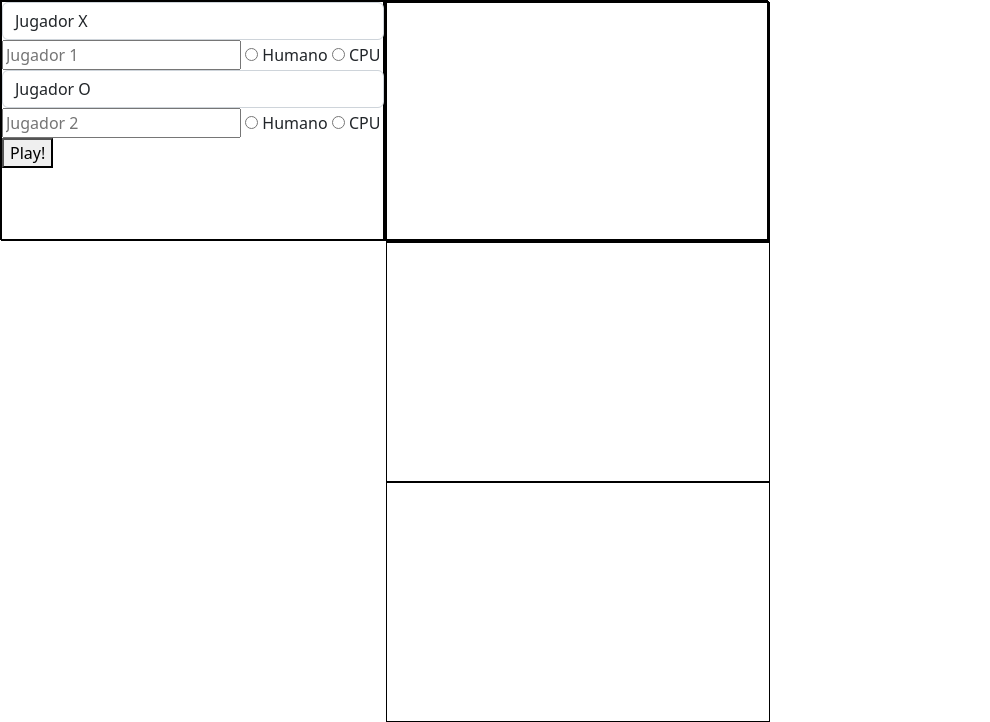
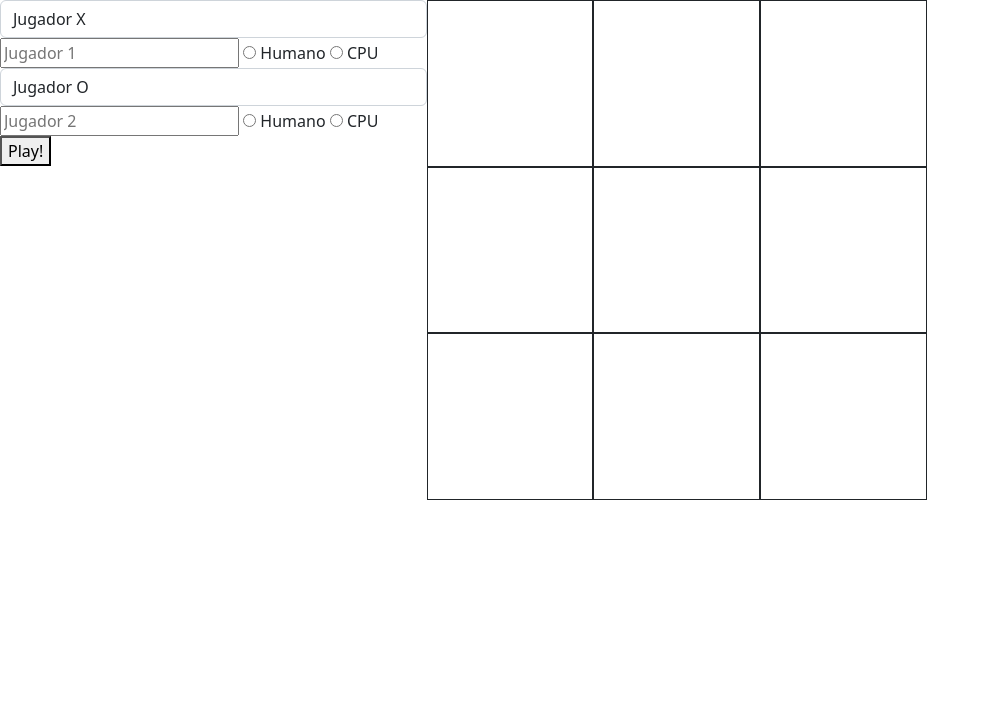
Before and after one commit to AlexRicartR/Tic-Tac-Toe, a plain HTML site: page index.html in a window 1280 px wide. Both pictures are taken after a click on the button "Play!". Shown: the top 722 px of the page, without its empty margins (0-990 px from the left). Drawn offline with nearby package versions, Linux system fonts and the light colour scheme.

Commit message:
Update styles.css

```diff
--- a/css/styles.css
+++ b/css/styles.css
@@ -5,9 +5,9 @@
 } */
 
 /* Rows attributes */
-.row div {
+/* .row div { */
     /* padding: 10em; */
-    border: 1px solid black;
+    /* border: 1px solid black;
     height: 30vh;
     width: 30vw;
     float: left;
@@ -15,4 +15,20 @@
 
 .row {
     clear: both;
+} */
+
+
+.board-box {
+    width: 33.3333%;
+    height: 33.3333%;
+    border: 1px solid;
+    background-size: cover;
+    background-position: center;
 }
+
+#gameBoard {
+    width: 500px;
+    height: 500px;
+    display: flex;
+    flex-wrap: wrap;
+}
```
